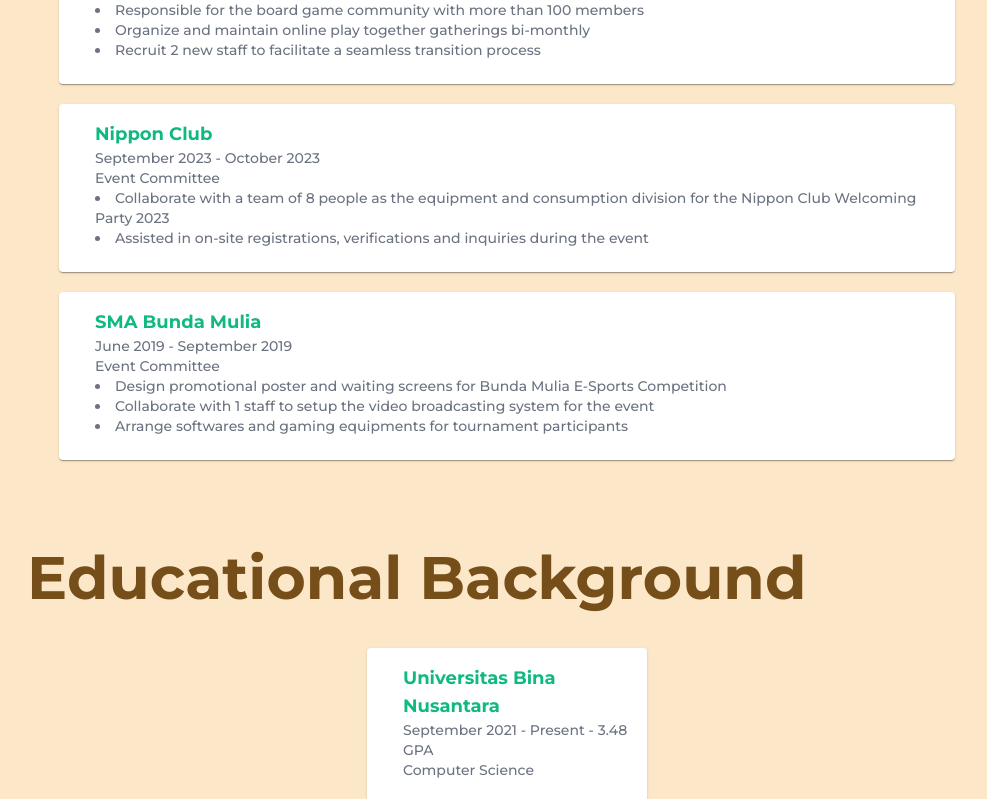
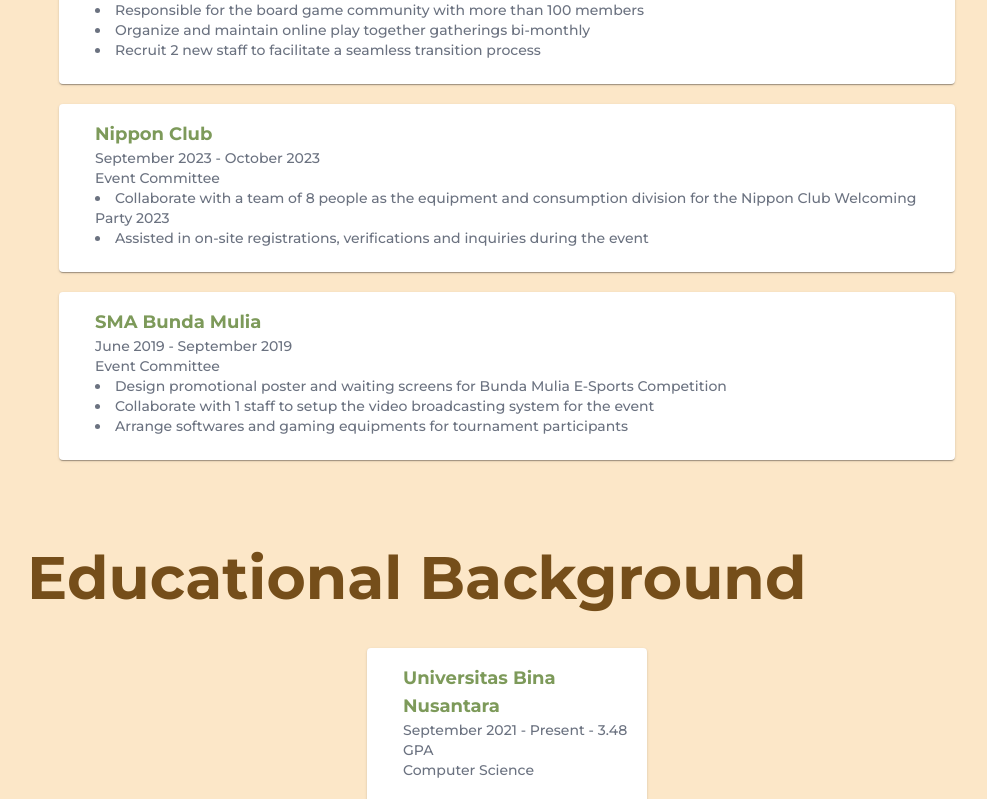
Before and after one commit to IAmGigabyteSpeed/portfolio-web-app, a Next.js app: page /about in a window 1280 px wide. Shown: the part 1240-2039 px from the top of the page, without its empty margins (133-1120 px from the left). Built offline with nearby package versions, Linux system fonts and the light colour scheme.

Commit message:
change header text color for about me cards

```diff
--- a/app/components/certificatecard.js
+++ b/app/components/certificatecard.js
@@ -11,7 +11,7 @@ const Certificatecard = ({ company, title }) => {
               src={`/certificates/${title}.png`}
             />
             <div className="">
-              <h2 className="text-lg text-center md:text-start font-semibold text-emerald-500">
+              <h2 className="text-lg text-center md:text-start font-semibold text-[#7D9A5A]">
                 {company}
               </h2>
               <p className="text-gray-500 text-sm text-center md:text-start">
--- a/app/components/educationalcard.js
+++ b/app/components/educationalcard.js
@@ -7,7 +7,7 @@ const EducationalCard = ({ title, year, grade, study }) => {
           <div className="md:me-5"></div>
           <div>
             <div className="">
-              <h2 className="text-lg text-center md:text-start font-semibold text-emerald-500">
+              <h2 className="text-lg text-center md:text-start font-semibold text-[#7D9A5A]">
                 {title}
               </h2>
               <p className="text-gray-500 text-sm text-center md:text-start">
--- a/app/components/experiencebox.js
+++ b/app/components/experiencebox.js
@@ -7,7 +7,7 @@ const ExperienceBox = ({ title, year, position, jobdescription }) => {
           <div className="md:me-5"></div>
           <div>
             <div className="">
-              <h2 className="text-lg text-center md:text-start font-semibold text-emerald-500">
+              <h2 className="text-lg text-center md:text-start font-semibold text-[#7D9A5A]">
                 {title}
               </h2>
               <p className="text-gray-500 text-sm text-center md:text-start">
```
